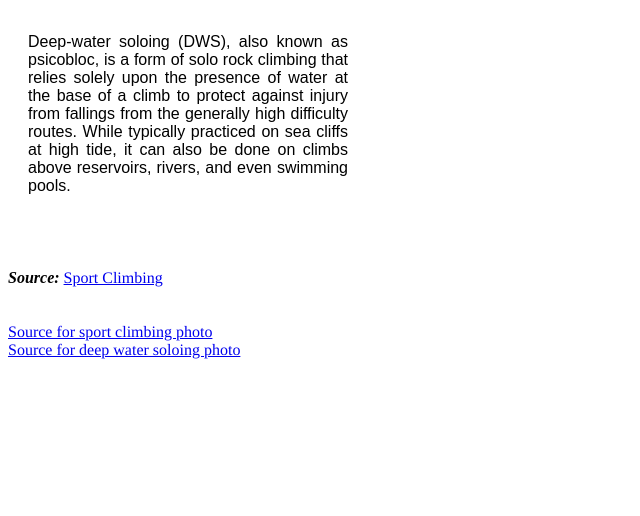
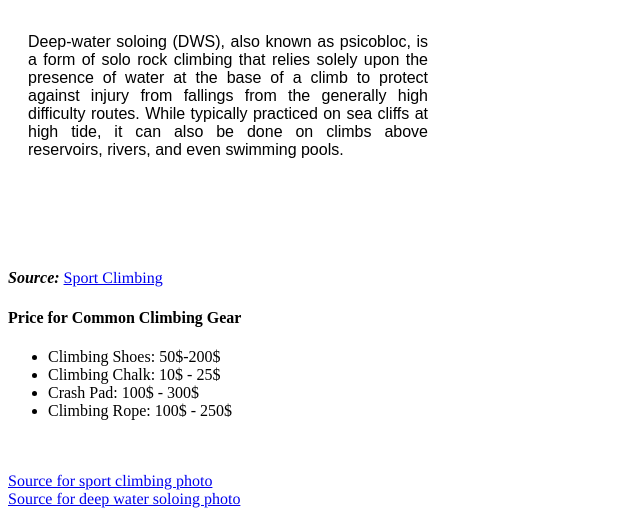
Before and after one commit to yahya092/html-me-something, a plain HTML site: page index.html in a window 1280 px wide. Shown: the part 2045-2561 px from the top of the page, without its empty margins (0-640 px from the left). Before the commit the page ends 2412 px from the top, so only its background shows below. Drawn offline with Linux system fonts and the light colour scheme.

Commit message:
added a html entitie

```diff
--- a/index.html
+++ b/index.html
@@ -10,7 +10,7 @@
 
     <body>
         <header><h1 id=main_title> Types of Climbing</h1></header>
-        <ul>
+        <ul id="important_list">
             <li>Bouldering</li>
             <li>Sport Climbing</li>
             <li>Deep Water Soloing</li>
@@ -50,6 +50,16 @@
             <strong><em>Source: </em></strong><a href="https://en.wikipedia.org/wiki/Deep-water_soloing">Sport Climbing</a>
 
         </article>
+
+        <article>
+            <h4>Price for Common Climbing Gear</h4>
+            <ul>
+                <li>Climbing Shoes: 50&#36;-200&#36;</li>
+                <li>Climbing Chalk: 10&#36; - 25&#36;</li>
+                <li>Crash Pad: 100&#36; - 300&#36;</li>
+                <li>Climbing Rope: 100&#36; - 250&#36;</li>
+            </ul>
+        </article>
         <br>
         <br>
 
--- a/style.css
+++ b/style.css
@@ -1,13 +1,13 @@
 p.info {
     padding: 20px;
-    width: 320px;
+    width: 400px;
     height: 200px;
     text-align: justify;
     font-family: arial;
 
 }
 
-ul {
+#important_list {
     font-family: arial;
     font-weight: bold;
 }
```
